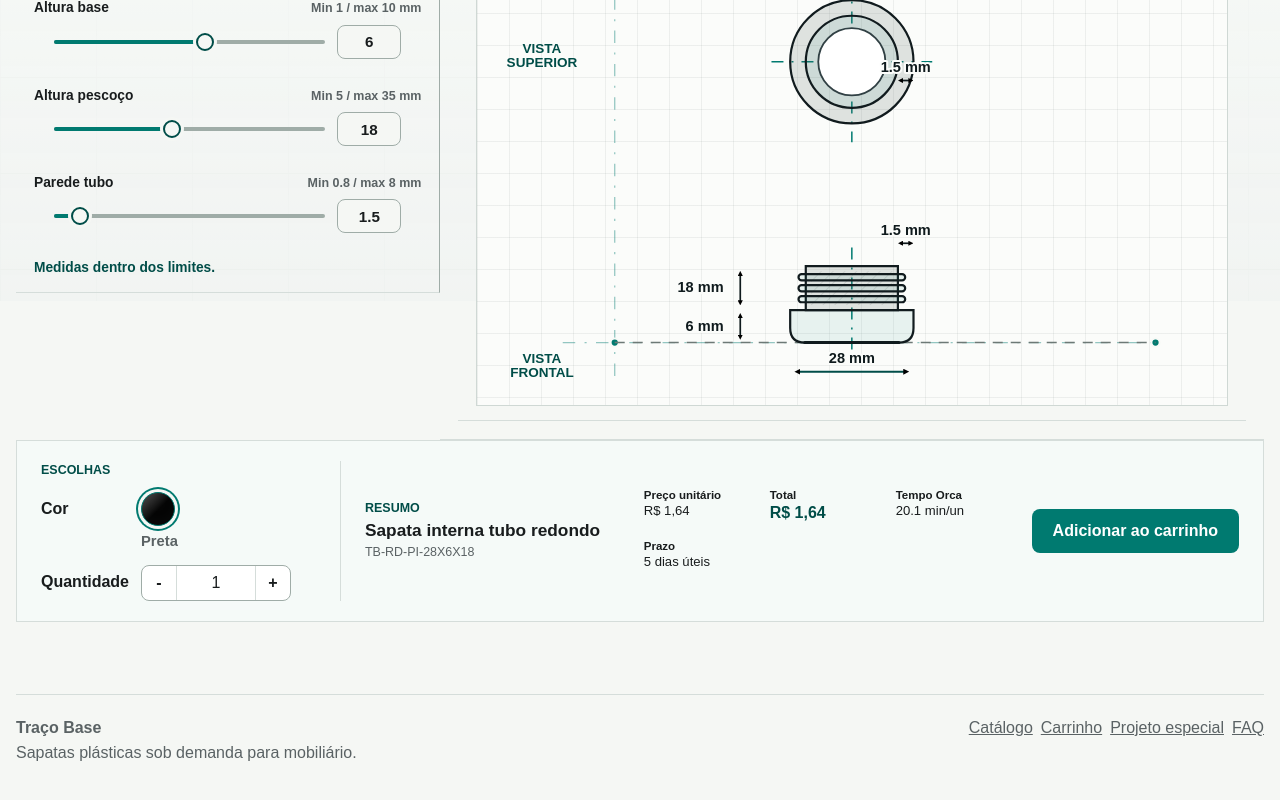
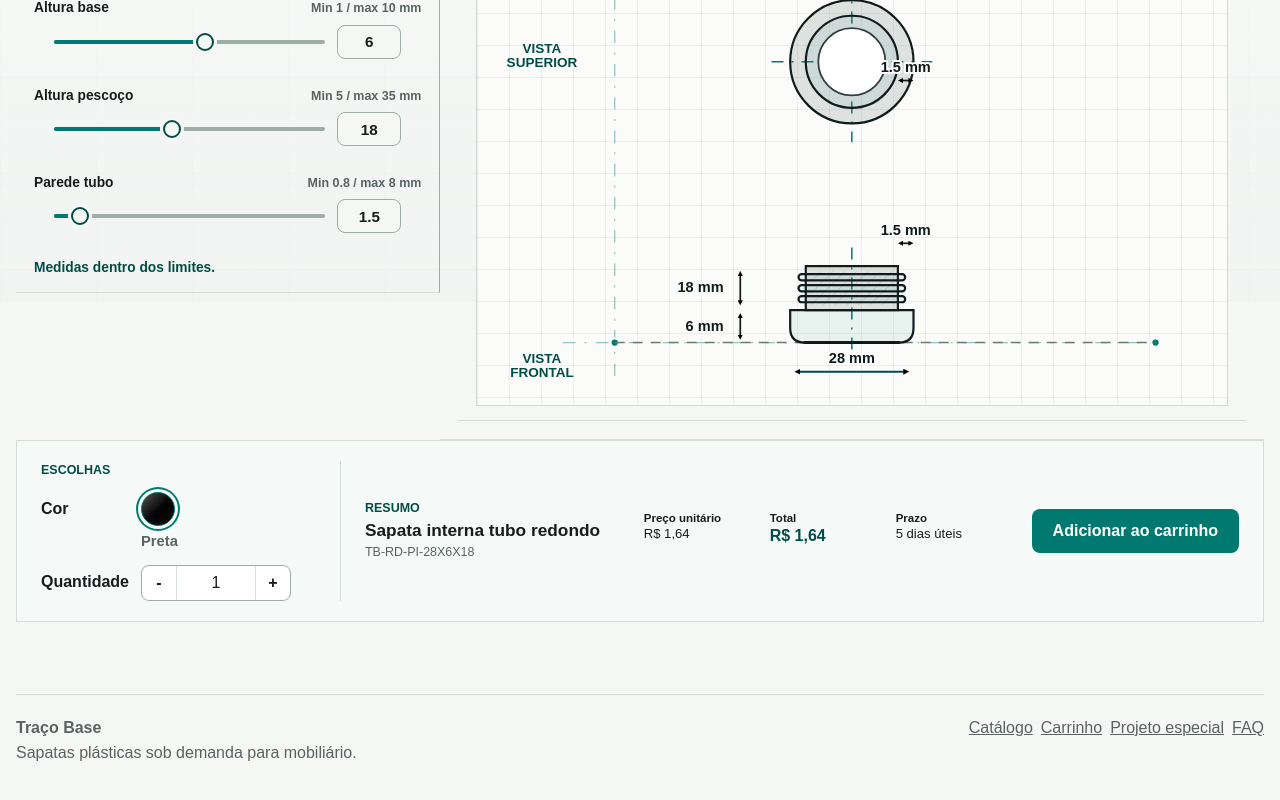
Before and after one commit to Guicduc/site-sapatas, a Next.js app: page /configurar/ponteira-interna-tubo in a window 1280 px wide. Shown: the part 499-1299 px from the top of the page. Built offline with nearby package versions, Linux system fonts and the light colour scheme.

Commit message:
removr tempo orca

```diff
--- a/components/product-configurator.jsx
+++ b/components/product-configurator.jsx
@@ -540,12 +540,6 @@ function ConfigurationSummary({
           <strong>Total</strong>
           <span>{formatCurrency(totalPrice)}</span>
         </article>
-        {showProductionInfo && priceBreakdown.pricingMode === "sliced" && (
-          <article>
-            <strong>Tempo Orca</strong>
-            <span>{priceBreakdown.printMinutes} min/un</span>
-          </article>
-        )}
         {showProductionInfo && (
           <article>
             <strong>Prazo</strong>
```
